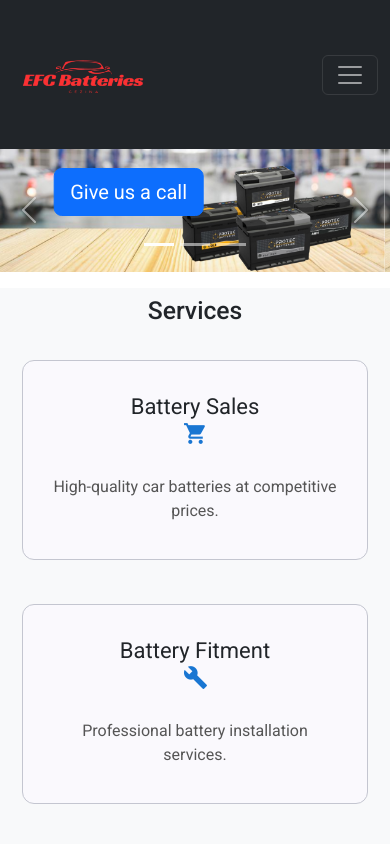
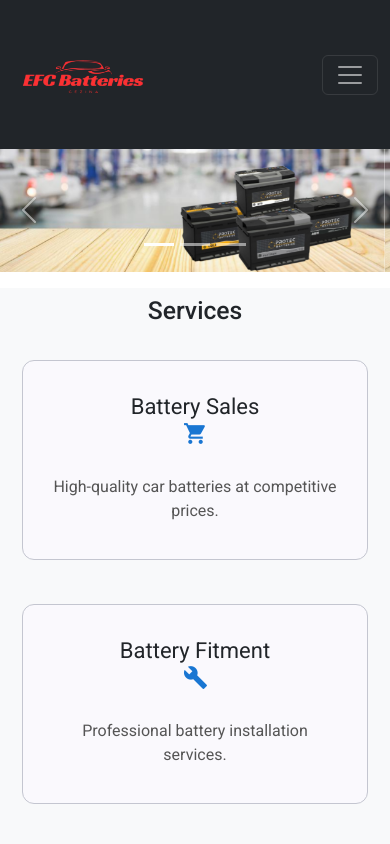
Before and after one commit to WhitelightningDev/EFC-Batteries, an Angular app: page / in a window 390 px wide. Shown: the top 844 px of the page. Built offline with nearby package versions, Linux system fonts and the light colour scheme.

Commit message:
removed the buttons in the carousel as well as making sure that i is mobile friendly

```diff
--- a/src/app/pages/home/home.component.css
+++ b/src/app/pages/home/home.component.css
@@ -106,6 +106,24 @@
 
 /* Catagory cards end  */
 
+/* carousel start  */
+  /* Ensure images fit properly on all screen sizes */
+  .carousel-item img {
+    width: 100%;
+    object-fit: contain; /* Ensures images are properly scaled */
+  }
+
+
+
+  /* Responsive text alignment */
+  @media (max-width: 768px) {
+    .carousel-caption {
+      text-align: center !important;
+      font-size: 12px;
+    }
+  }
+/* Carousel end  */
+
 
 /* Material Cards start */
 
--- a/src/app/pages/home/home.component.html
+++ b/src/app/pages/home/home.component.html
@@ -7,48 +7,38 @@
       <button type="button" data-bs-target="#myCarousel" data-bs-slide-to="1" aria-label="Slide 2"></button>
       <button type="button" data-bs-target="#myCarousel" data-bs-slide-to="2" aria-label="Slide 3"></button>
     </div>
+
     <div class="carousel-inner">
       <div class="carousel-item active">
-        <img class="bd-placeholder-img" width="100%" height="100%" src="/cover2.png" aria-hidden="true"
-          preserveAspectRatio="xMidYMid slice" focusable="false">
+        <img src="/cover2.png" alt="Battery Image">
         <div class="container">
           <div class="carousel-caption text-start">
-            <h2 class="text-dark">Reliable Vehicle Batteries for Every Ride</h2>
-            <p class="opacity-100 text-dark">Shop Now or Find Your Battery</p>
-            <p><a class="btn btn-lg btn-primary" href="#">Give us a call</a></p>
           </div>
         </div>
       </div>
+
       <div class="carousel-item">
-        <img class="bd-placeholder-img" width="100%" height="100%" src="/cover3.png" aria-hidden="true"
-          preserveAspectRatio="xMidYMid slice" focusable="false">
+        <img src="/cover3.png" alt="Platinum Range Batteries">
         <div class="container">
-          <div class="carousel-caption">
-            <h4 class="text-black ">Platinum Range – Premium Performance for High-End Vehicles</h4>
-            <p class="text-black ">Our Platinum Range batteries are engineered for top-tier performance,</p>
-            <p class="text-black ">offering exceptional durability, extended lifespan, and superior starting power</p>
-            <p class="text-black "> Designed for high-end and performance vehicles, these batteries ensure reliability
-              in all conditions</p>
+
+        </div>
+      </div>
+
+      <div class="carousel-item">
+        <img src="/cover1.png" alt="Reliable Power">
+        <div class="container">
+          <div class="carousel-caption text-end">
 
           </div>
         </div>
       </div>
-      <div class="carousel-item">
-        <img class="bd-placeholder-img" width="100%" height="100%" src="/cover1.png" aria-hidden="true"
-          preserveAspectRatio="xMidYMid slice" focusable="false">
-        <div class="container">
-          <div class="carousel-caption text-end">
-            <h1>Reliable Power, Worry-Free Drives.</h1>
-            <p>Wherever the Road Takes You, We’ve Got You Covered</p>
-            <p><a class="btn btn-lg btn-primary" href="#">Get a quote</a></p>
-          </div>
-        </div>
-      </div>
     </div>
+
     <button class="carousel-control-prev" type="button" data-bs-target="#myCarousel" data-bs-slide="prev">
       <span class="carousel-control-prev-icon" aria-hidden="true"></span>
       <span class="visually-hidden">Previous</span>
     </button>
+
     <button class="carousel-control-next" type="button" data-bs-target="#myCarousel" data-bs-slide="next">
       <span class="carousel-control-next-icon" aria-hidden="true"></span>
       <span class="visually-hidden">Next</span>
--- a/src/app/pages/ourbatteries/ourbatteries.component.html
+++ b/src/app/pages/ourbatteries/ourbatteries.component.html
@@ -1,6 +1,6 @@
-<h1 class="text-center m-2">Our Batteries</h1>
+<h1 class="text-center m-2 mt-4 border-bottom">Our Batteries</h1>
 <div>
-  <div class="container col-xxl-8 px-4 py-5">
+  <div class="container col-xxl-8 px-4 py-5 border-bottom">
     <div class="row flex-lg-row-reverse align-items-center g-5 py-5">
       <div class="col-10 col-sm-8 col-lg-6">
         <img src="/platbattery.png" class="d-block mx-lg-auto img-fluid" alt="Bootstrap Themes" width="700" height="500"
@@ -19,7 +19,7 @@
     </div>
   </div>
 
-  <div class="container col-xxl-8 px-4 py-5">
+  <div class="container col-xxl-8 px-4 py-5 border-bottom">
     <div class="row flex-lg-row-reverse align-items-center g-5 py-5">
       <div class="col-10 col-sm-8 col-lg-6">
         <img src="/golbattery.png" class="d-block mx-lg-auto img-fluid" alt="Bootstrap Themes" width="700" height="500"
@@ -38,7 +38,7 @@
     </div>
   </div>
 
-  <div class="container col-xxl-8 px-4 py-5">
+  <div class="container col-xxl-8 px-4 py-5 border-bottom">
     <div class="row flex-lg-row-reverse align-items-center g-5 py-5">
       <div class="col-10 col-sm-8 col-lg-6">
         <img src="/efbbattery.png" class="d-block mx-lg-auto img-fluid" alt="Bootstrap Themes" width="720" height="550"
```
